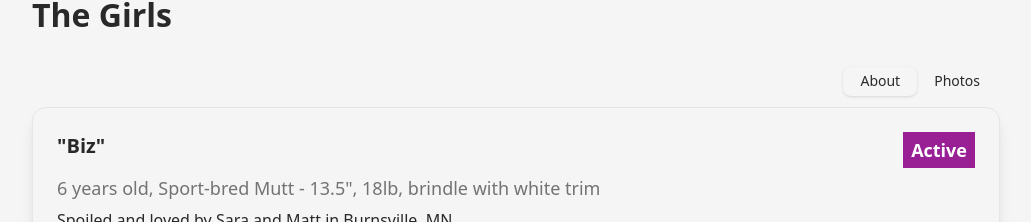
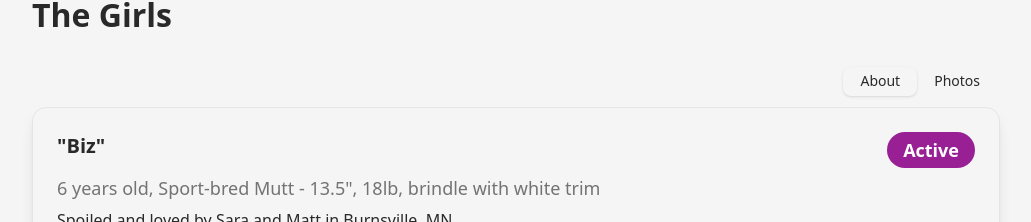
Before and after one commit to Danielle254/puzzle-dogs, a Next.js app: page /ourdogs in a window 1280 px wide. Shown: the part 857-1079 px from the top of the page, without its empty margins (124-1155 px from the left). Built offline with nearby package versions, Linux system fonts and the light colour scheme.

Commit message:
style: add border radius and increase horizontal padding

```diff
--- a/components/Chip.tsx
+++ b/components/Chip.tsx
@@ -6,7 +6,9 @@ export default function Chip({
   children: React.ReactNode;
 }) {
   return (
-    <p className={`${customClasses} px-2 py-1 text-lg font-semibold`}>
+    <p
+      className={`${customClasses} px-4 py-1 text-lg font-semibold rounded-full`}
+    >
       {children}
     </p>
   );
```
